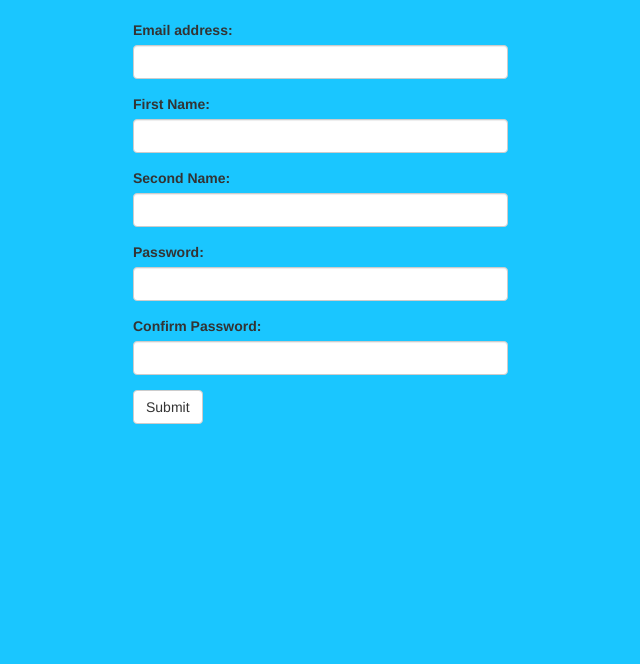
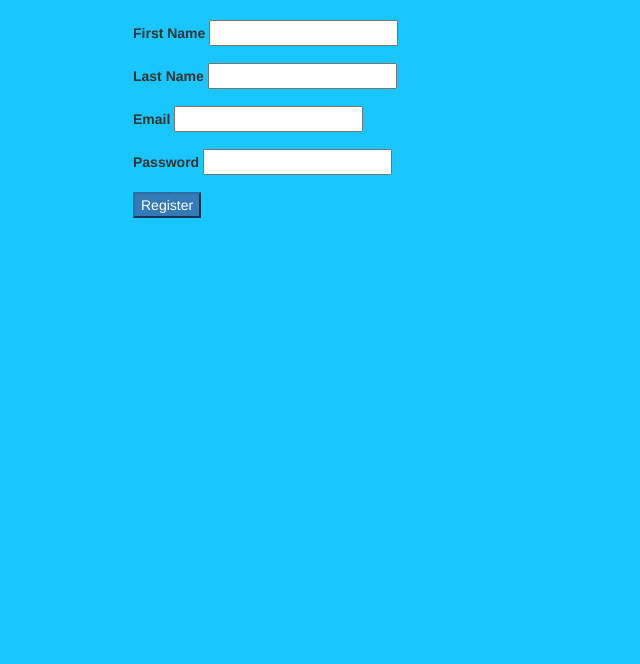
Before and after one commit to luqee/BuckList, a Flask app: template app/templates/register.html in a window 1280 px wide. Shown: the part 52-716 px from the top of the page, without its empty margins (282-922 px from the left). Run offline with Flask 2, Linux system fonts and the light colour scheme; the template is opened without the code that fills it: values named after a table or form of the project are taken from there, others are empty; some libraries are stand-ins or nearby versions.

Commit message:
Work on register functionality pending

```diff
--- a/app/__init__.py
+++ b/app/__init__.py
@@ -5,4 +5,5 @@ import config
 
 # Create a flask application instance.
 app = Flask(__name__)
+app.secret_key = 'development key'
 app.config.from_object(config)
--- a/app/forms.py
+++ b/app/forms.py
@@ -0,0 +1,15 @@
+from flask_wtf import Form
+from wtforms import StringField, PasswordField, SubmitField
+from wtforms.validators import DataRequired, Email
+
+class RegisterForm(Form):
+	first_name = StringField('First Name', validators=[DataRequired('Please provide your first name')])
+	last_name = StringField('Last Name', validators=[DataRequired('Please provide your last name')])
+	email = StringField('Email', validators=[DataRequired('Please enter your email'), Email()])
+	password = PasswordField('Password', validators=[DataRequired('Please enter a password')])
+	submit = SubmitField('Register')
+
+class LoginForm(Form):
+	email = StringField('Email', validators=[DataRequired('Please enter your email'), Email()])
+	password = PasswordField('Password', validators=[DataRequired('Please enter a password')])
+	submit = SubmitField('Sign in')
--- a/app/templates/register.html
+++ b/app/templates/register.html
@@ -1,30 +1,47 @@
 {% extends "base.html" %}
-{% block title %}BuckList-Home{% endblock %}
+{% block title %}BuckList-Register{% endblock %}
 {% block body %}
 <div class="container-fluid">
     <div id="form-holder">
-        <form id="register-form">
+        <form action = "/register" id="register-form" method="POST">
+            {{ form.hidden_tag() }}
 			<div class="form-group">
-                <label for="email">Email address:</label>
-                <input type="email" class="form-control" id="email" />
+				{{ form.first_name.label }}
+				{% if form.first_name.errors %}
+					{% for error in form.first_name.errors %}
+						<p class="error-message">{{ error }}</p>
+					{% endfor %}
+				{% endif %}
+				{{ form.first_name }}
 			</div>
 			<div class="form-group">
-                <label for="email">First Name:</label>
-                <input type="text" class="form-control" id="fName" />
+				{{ form.last_name.label }}
+				{% if form.last_name.errors %}
+					{% for error in form.last_name.errors %}
+						<p class="error-message">{{ error }}</p>
+					{% endfor %}
+				{% endif %}
+				{{ form.last_name }}
 			</div>
 			<div class="form-group">
-                <label for="email">Second Name:</label>
-                <input type="text" class="form-control" id="sName" />
+				{{ form.email.label }}
+				{% if form.email.errors %}
+					{% for error in form.email.errors %}
+						<p class="error-message">{{ error }}</p>
+					{% endfor %}
+				{% endif %}
+				{{ form.email }}
 			</div>
 			<div class="form-group">
-                <label for="pwd">Password:</label>
-                <input type="password" class="form-control" id="pwd" />
+				{{ form.password.label }}
+				{% if form.password.errors %}
+					{% for error in form.password.errors %}
+						<p class="error-message">{{ error }}</p>
+					{% endfor %}
+				{% endif %}
+				{{ form.password }}
 			</div>
-            <div class="form-group">
-                <label for="re-pwd">Confirm Password:</label>
-                <input type="password" class="form-control" id="re-pwd">
-            </div>
-            <button type="submit" class="btn btn-default">Submit</button>
+			{{ form.submit(class="btn-primary")}}
         </form>
     </div>
 </div>
--- a/run.py
+++ b/run.py
@@ -2,4 +2,4 @@ from app import app
 from app import views
 
 if __name__ == '__main__':
-    app.run()
+    app.run(debug = True)
```
Also changed, not shown: app/bucket.py (added, +19 -0 lines), app/models.py (+13 -7 lines), app/views.py (+23 -4 lines), tests/test_bucklist.py (+2 -4 lines). Lines whose indentation alone changed are shown as unchanged.
